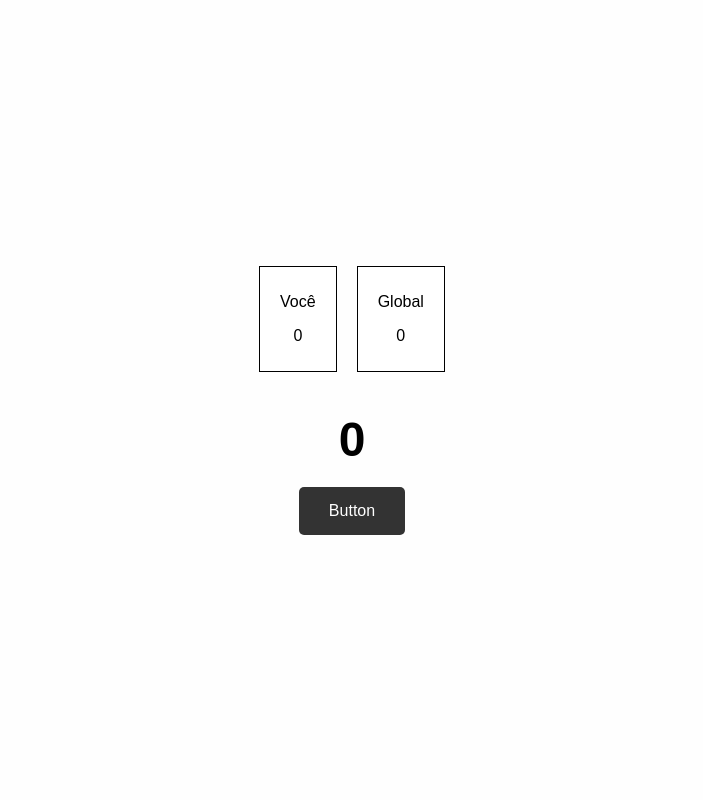
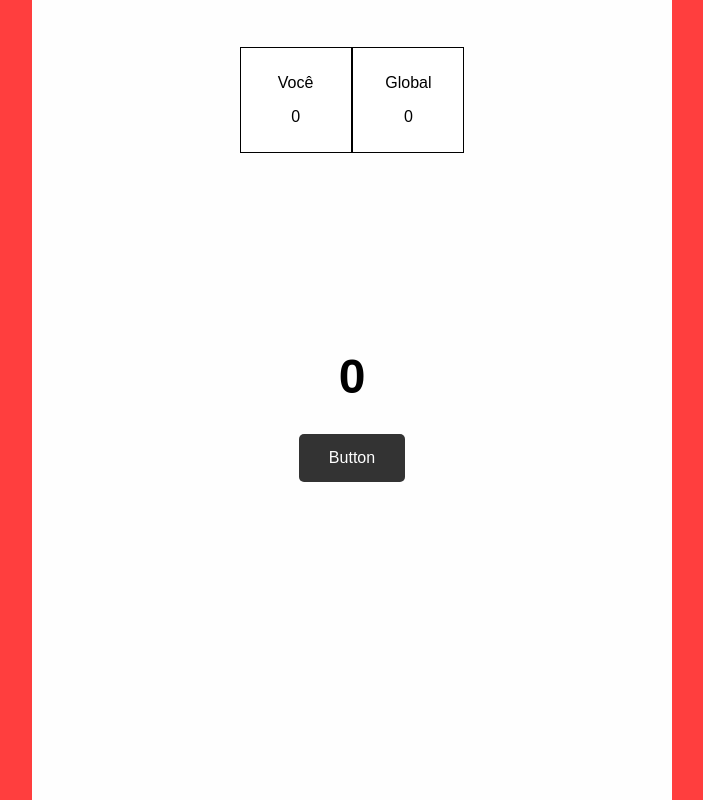
Before and after one commit to barvous/buttonclickme-front, an Angular app in the folder buttonclickme-front/: page / in a window 1280 px wide. Shown: the whole page, without its empty margins (288-991 px from the left). Built offline with nearby package versions, Linux system fonts and the light colour scheme.

Commit message:
Aligning vertically the viewboard

```diff
--- a/buttonclickme-front/package.json
+++ b/buttonclickme-front/package.json
@@ -18,6 +18,7 @@
     "@angular/platform-browser": "^19.0.0",
     "@angular/platform-browser-dynamic": "^19.0.0",
     "@angular/router": "^19.0.0",
+    "buttonclickme-front": "file:",
     "rxjs": "~7.8.0",
     "tslib": "^2.3.0",
     "zone.js": "~0.15.0"
--- a/buttonclickme-front/src/app/app.component.ts
+++ b/buttonclickme-front/src/app/app.component.ts
@@ -1,10 +1,9 @@
 import { Component } from '@angular/core';
-import { RouterOutlet } from '@angular/router';
 import { TelaPrincipalComponent } from "./tela-principal/tela-principal.component";
 
 @Component({
   selector: 'app-root',
-  imports: [RouterOutlet, TelaPrincipalComponent],
+  imports: [TelaPrincipalComponent],
   templateUrl: './app.component.html',
   styleUrl: './app.component.css'
 })
--- a/buttonclickme-front/src/app/tela-principal/tela-principal.component.css
+++ b/buttonclickme-front/src/app/tela-principal/tela-principal.component.css
@@ -5,42 +5,65 @@
   width: 100%;
 }
 
+/* MESSAGE-LIST SECTION */
 .message-list {
   overflow-y: auto;
-  /* border-right: 1px solid #ccc; */
   display: flex;
   justify-content: center;
   align-items: center;
-  padding: 10px;
-  background-color: #fefefe;
+  background-color: #ff3e3e;
 }
 
+/* VIEWBOARD SECTION */
 .viewboard {
+  display: grid;
+  grid-template-rows: 1fr 2fr 1fr;
+  justify-items: center;
+  align-items: center;
+  background-color: #fefefe;
+  height: 100%;
+}
+
+.viewboard .top-section {
+  display: flex;
+  justify-content: center;
+  align-items: center;
+  width: 100%;
+}
+
+.viewboard .center-section {
   display: flex;
   flex-direction: column;
   justify-content: center;
   align-items: center;
-  background-color: #fefefe;
+  width: 100%;
+}
+
+.viewboard .bottom-section {
+  display: flex;
+  justify-content: center;
+  align-items: center;
+  width: 100%;
 }
 
 .counter-table {
   display: flex;
   justify-content: center;
-  margin-bottom: 20px;
 }
 
 .counter-table div {
   text-align: center;
   border: 1px solid #000;
-  padding: 10px 20px;
-  margin: 0 10px;
+  padding: 10px 30px;
+  width: 50px;
   background-color: #fff;
+  margin: 0 0.1mm;
 }
 
 .main-counter {
   font-size: 48px;
   font-weight: bold;
-  margin: 20px 0;
+  margin: 30px 0;
   text-align: center;
 }
 
@@ -58,11 +81,10 @@
   background-color: #555;
 }
 
+/* ADDITIONAL-INFORMATION SECTION */
 .additional-information {
-  /* border-left: 1px solid #ccc; */
   display: flex;
   justify-content: center;
   align-items: center;
-  padding: 10px;
-  background-color: #fefefe;
+  background-color: #ff3e3e;
 }
--- a/buttonclickme-front/src/app/tela-principal/tela-principal.component.html
+++ b/buttonclickme-front/src/app/tela-principal/tela-principal.component.html
@@ -1,9 +1,11 @@
 <div class="grid-container">
+  <!-- Seção da lista de mensagens -->
   <section class="message-list">
     <!-- Conteúdo da lista de mensagens -->
   </section>
 
   <section class="viewboard">
+    <div class="top-section">
       <div class="counter-table">
         <div>
           <p>Você</p>
@@ -14,11 +16,20 @@
           <p id="global-counter">{{globalCounter}}</p>
         </div>
       </div>
+    </div>
+
+    <div class="center-section">
       <div class="main-counter" id="main-counter">{{userCounter}}</div>
       <button class="principal-button" (click)="incrementCounter()">Button</button>
+    </div>
+
+    <div class="bottom-section">
+      <!--  -->
+    </div>
   </section>
 
+  <!-- Seção de informações adicionais -->
   <section class="additional-information">
-    <!-- Informações adicionais -->
+    <!-- Conteúdo adicional -->
   </section>
 </div>
```
Also changed, not shown: 1 other file (tests, documents, lock files or other folders). Lines whose indentation alone changed are shown as unchanged.
